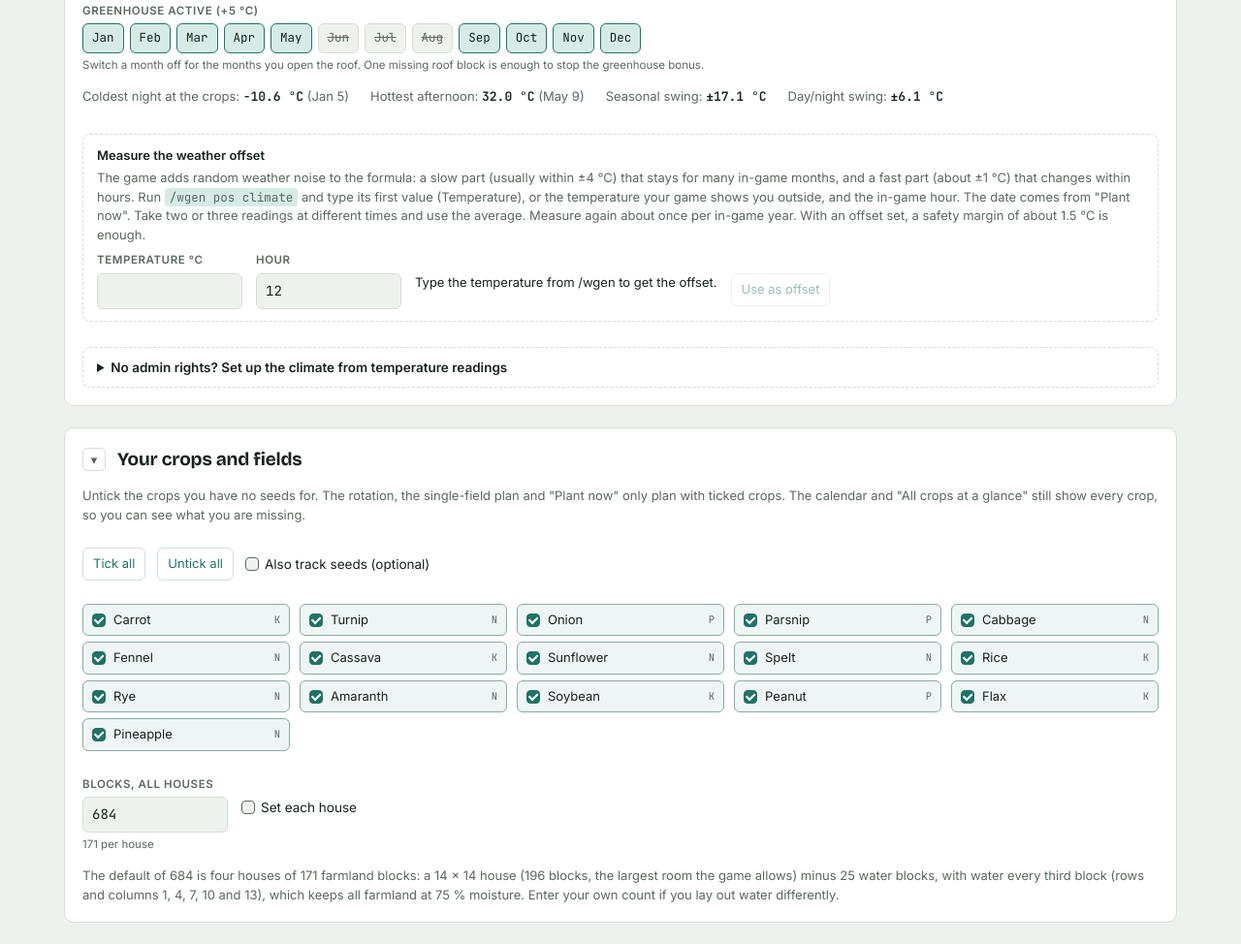
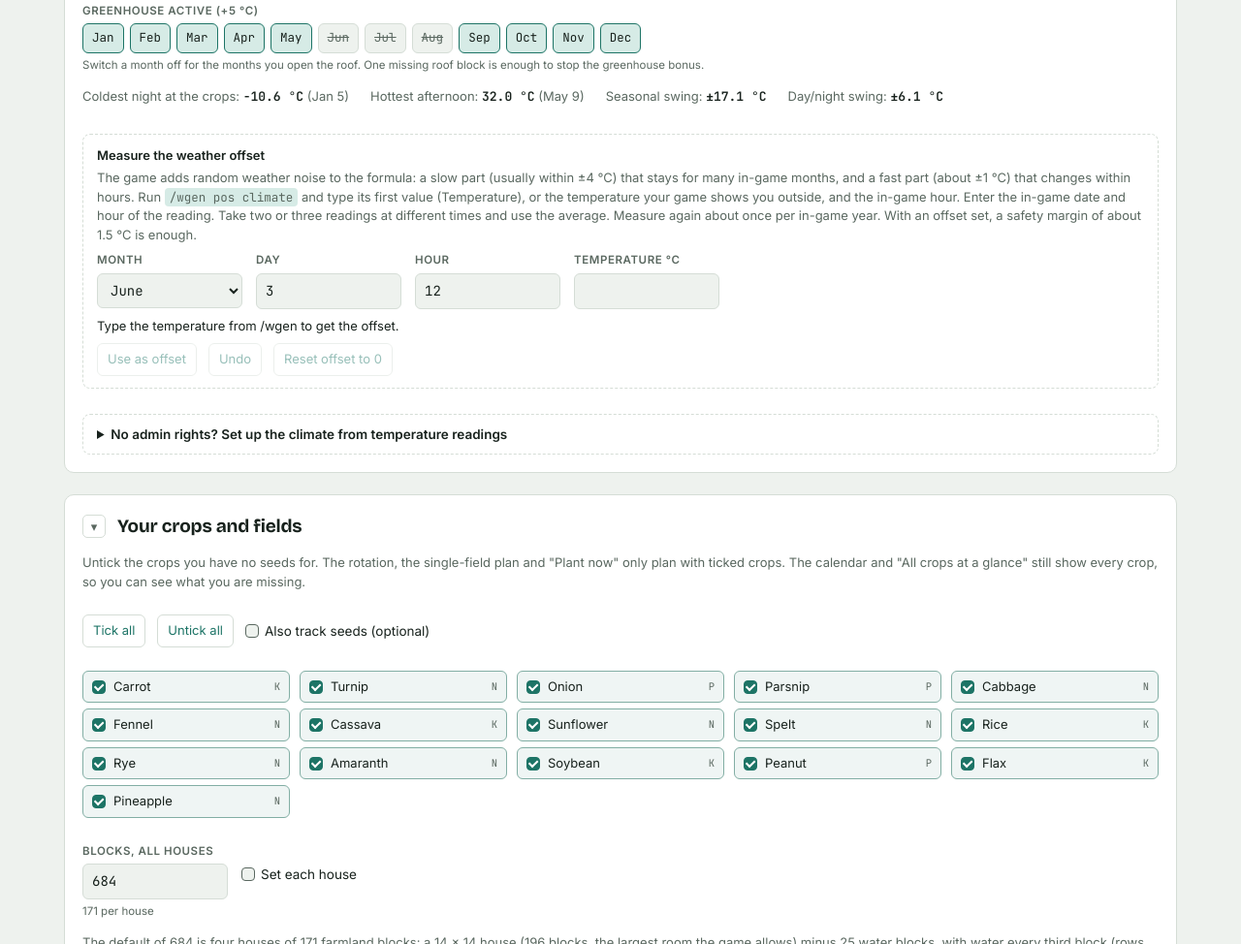
Before and after one commit to TimestaticYT/vs-greenhouse-planner, a plain HTML site: page index.html in a window 1280 px wide. Shown: the part 745-1719 px from the top of the page at 97% size. Drawn offline with nearby package versions, Linux system fonts and the light colour scheme.

Commit message:
Give the offset measurement its own date, add undo and reset
The weather-offset helper has its own month and day fields instead of
using the "Plant now" date. Offset changes and the readings fit can be
undone, the offset reset to 0, and all readings cleared.

Co-Authored-By: Claude Opus 5.5 <noreply@anthropic.com>

```diff
--- a/index.html
+++ b/index.html
@@ -64,7 +64,9 @@ code { font-family: var(--f-mono); font-size: 12.5px; background: var(--accent-s
 .measure h3 { margin: 0 0 4px; font-size: 13px; font-weight: 600; }
 .measure .controls { margin-top: 8px; }
 .measure .controls .field { min-width: 120px; flex: 0 1 150px; }
-.measure .out { font-size: 13px; padding-bottom: 8px; }
+.measure .out { font-size: 13px; }
+.m-actions { display: flex; flex-wrap: wrap; align-items: center; gap: 8px 12px; margin-top: 8px; }
+.m-actions .out { flex-basis: 100%; }
 .measure .out b { font-family: var(--f-mono); }
 .rot-start { margin: 8px 0 0; font-size: 13.5px; }
 .houses-row .field { min-width: 210px; flex: 0 1 230px; }
@@ -315,12 +317,18 @@ button.reset { font: inherit; font-size: 13px; color: var(--accent); background:
     <div class="climate-line" id="climateLine"></div>
     <div class="measure">
       <h3 data-i18n="hMeasure">Measure the weather offset</h3>
-      <p class="hint" data-i18n="measureHint">The game adds random weather noise to the formula: a slow part (usually within ±4 °C) that stays for many in-game months, and a fast part (about ±1 °C) that changes within hours. Run <code>/wgen pos climate</code> and type its first value (Temperature), or the temperature your game shows you outside, and the in-game hour. The date comes from "Plant now". Take two or three readings at different times and use the average. Measure again about once per in-game year. With an offset set, a safety margin of about 1.5 °C is enough.</p>
+      <p class="hint" data-i18n="measureHint">The game adds random weather noise to the formula: a slow part (usually within ±4 °C) that stays for many in-game months, and a fast part (about ±1 °C) that changes within hours. Run <code>/wgen pos climate</code> and type its first value (Temperature), or the temperature your game shows you outside, and the in-game hour. Enter the in-game date and hour of the reading. Take two or three readings at different times and use the average. Measure again about once per in-game year. With an offset set, a safety margin of about 1.5 °C is enough.</p>
       <div class="controls">
+        <div class="field"><label for="mMonth" data-i18n="lMMonth">Month</label><select id="mMonth"></select></div>
+        <div class="field"><label for="mDay" data-i18n="lMDay">Day</label><input id="mDay" type="number" step="1" min="1"></div>
+        <div class="field"><label for="mHour" data-i18n="lMHour">Hour</label><input id="mHour" type="number" step="1" min="0" max="23" value="12"></div>
         <div class="field"><label for="mTemp" data-i18n="lMTemp">Temperature °C</label><input id="mTemp" type="number" step="0.1"></div>
-        <div class="field"><label for="mHour" data-i18n="lMHour">Hour</label><input id="mHour" type="number" step="1" min="0" max="23" value="12"></div>
+      </div>
+      <div class="m-actions">
         <div class="out" id="mOut" aria-live="polite"></div>
         <button type="button" class="reset" id="mApply" data-i18n="bApply" disabled>Use as offset</button>
+        <button type="button" class="reset" id="mUndo" data-i18n="bUndo" disabled>Undo</button>
+        <button type="button" class="reset" id="mReset" data-i18n="bResetOff">Reset offset to 0</button>
       </div>
     </div>
     <details class="readings" id="rdBox">
@@ -331,7 +339,11 @@ button.reset { font: inherit; font-size: 13px; color: var(--accent); background:
         <button type="button" class="reset" id="rdAdd" data-i18n="bRdAdd">Add reading</button>
       </div>
       <p class="rd-out" id="rdOut" aria-live="polite"></p>
-      <button type="button" class="reset" id="rdApply" data-i18n="bRdApply" disabled>Use these values</button>
+      <div class="m-actions">
+        <button type="button" class="reset" id="rdApply" data-i18n="bRdApply" disabled>Use these values</button>
+        <button type="button" class="reset" id="rdUndo" data-i18n="bUndo" disabled>Undo</button>
+        <button type="button" class="reset" id="rdClear" data-i18n="bRdClear">Clear all readings</button>
+      </div>
     </details>
   </section>
 
@@ -631,6 +643,7 @@ button.reset { font: inherit; font-size: 13px; color: var(--accent); background:
       meterOver: (p) => "<b>" + p + " %</b> of what your group needs: enough, with room to spare.",
       meterUnder: (p, b) => "<b>" + p + " %</b> of what your group needs. " + (b ? "About " + b + " more blocks per house would close the gap." : ""),
       meterNoRot: "No harvest yet: the rotation has nothing it can plant. Check your crops on the Planting tab.",
+      rdClearAsk: "Delete all temperature readings of this location?",
       rdDate: "Date", rdMonth: "Month", rdDay: "Day", rdHour: "Hour", rdTemp: "Temp °C", rdRemove: "Remove",
       rdNeed: "Add at least two readings at different hours.",
       rdResult: (avg, lat, rain, fitLat) => "Fit: yearly average <b>" + avg + " °C</b>, rainfall <b>" + rain + " %</b>, latitude <b>" + lat + "°</b>" + (fitLat ? "" : " (kept, readings from one season only)") + ".",
@@ -743,6 +756,7 @@ button.reset { font: inherit; font-size: 13px; color: var(--accent); background:
       meterOver: (p) => "<b>" + p + " %</b> des Bedarfs deiner Gruppe: genug, mit Reserve.",
       meterUnder: (p, b) => "<b>" + p + " %</b> des Bedarfs deiner Gruppe. " + (b ? "Etwa " + b + " Blöcke mehr pro Haus würden die Lücke schließen." : ""),
       meterNoRot: "Noch keine Ernte: Die Rotation kann nichts pflanzen. Prüfe deine Pflanzen im Tab Anbau.",
+      rdClearAsk: "Alle Temperaturmessungen dieses Standorts löschen?",
       rdDate: "Datum", rdMonth: "Monat", rdDay: "Tag", rdHour: "Stunde", rdTemp: "Temp. °C", rdRemove: "Entfernen",
       rdNeed: "Füge mindestens zwei Messungen zu verschiedenen Stunden hinzu.",
       rdResult: (avg, lat, rain, fitLat) => "Ergebnis: Jahresmittel <b>" + avg + " °C</b>, Niederschlag <b>" + rain + " %</b>, Breitengrad <b>" + lat + "°</b>" + (fitLat ? "" : " (beibehalten, Messungen nur aus einer Jahreszeit)") + ".",
@@ -783,8 +797,8 @@ button.reset { font: inherit; font-size: 13px; color: var(--accent); background:
     hOv: "Alle Pflanzen im Überblick",
     ovHint: "Nahrung pro Block und Tag für eine Ernte auf voll erholtem Boden bei warmem Wetter (10 °C oder mehr, kein Schaden), mit deinem Wachstumstempo und deinen Tagen pro Monat. Jedes Stück zählt in seiner besten Form: als Kochtopf-Mahlzeit oder, bei Getreide und Maniok, als perfekt gebackenes Brot (halb gebacken die Hälfte, verkohlt 70 %). Jede Spalte ist eine Bodenfruchtbarkeit; deine ist hervorgehoben und bestimmt die Reihenfolge.",
     lOffset: "Wetter-Abweichung °C", sOffset: "unten messen; 0 = nur Formel",
-    hMeasure: "Wetter-Abweichung messen", lMTemp: "Temperatur °C", lMHour: "Stunde", bApply: "Als Abweichung übernehmen",
-    measureHint: "Das Spiel legt zufälliges Wetterrauschen über die Formel: einen langsamen Teil (meist innerhalb ±4 °C), der viele Spielmonate bleibt, und einen schnellen Teil (etwa ±1 °C), der sich innerhalb von Stunden ändert. Gib <code>/wgen pos climate</code> ein und trag den ersten Wert (Temperature) ein, oder die Temperatur, die dir das Spiel draußen zeigt, und die Spielstunde. Das Datum kommt aus „Jetzt pflanzen“. Nimm zwei, drei Messungen zu verschiedenen Zeiten und den Mittelwert. Etwa einmal pro Spieljahr neu messen. Mit gesetzter Abweichung reicht ein Sicherheitspuffer von etwa 1,5 °C.",
+    hMeasure: "Wetter-Abweichung messen", lMMonth: "Monat", lMDay: "Tag", bUndo: "Rückgängig", bResetOff: "Abweichung auf 0 setzen", bRdClear: "Alle Messungen löschen", lMTemp: "Temperatur °C", lMHour: "Stunde", bApply: "Als Abweichung übernehmen",
+    measureHint: "Das Spiel legt zufälliges Wetterrauschen über die Formel: einen langsamen Teil (meist innerhalb ±4 °C), der viele Spielmonate bleibt, und einen schnellen Teil (etwa ±1 °C), der sich innerhalb von Stunden ändert. Gib <code>/wgen pos climate</code> ein und trag den ersten Wert (Temperature) ein, oder die Temperatur, die dir das Spiel draußen zeigt, und die Spielstunde. Trag Spieldatum und Stunde der Messung ein. Nimm zwei, drei Messungen zu verschiedenen Zeiten und den Mittelwert. Etwa einmal pro Spieljahr neu messen. Mit gesetzter Abweichung reicht ein Sicherheitspuffer von etwa 1,5 °C.",
     lGoal: "Ziel", oGoalFood: "Meiste Nahrung", oGoalBal: "Erst jede Nahrungsgruppe füllen", lFlaxShare: "Flachs im K-Haus",
     hGroups: "Nahrungsgruppen und Gesundheit",
     hExt: "Nahrung von außerhalb der Felder",
@@ -1041,17 +1055,31 @@ button.reset { font: inherit; font-size: 13px; color: var(--accent); background:
   }
 
   // ---- measuring the weather offset: /wgen temperature minus the plain formula (outside, no greenhouse) ----
+  // The reading has its own date (starts at the "Plant now" date). Undo puts back the offset from before the last change.
+  let OFF_UNDO = null, RD_UNDO = null;
   function renderMeasure() {
+    if (!$("mMonth").options.length) fillMonths();
+    if ($("mDay").value === "") { $("mMonth").value = String(Math.floor(todayIdx / S.dpm)); $("mDay").value = String(todayIdx % S.dpm + 1); }
+    $("mDay").max = S.dpm;
+    const mo = parseInt($("mMonth").value, 10) || 0;
+    let dd = parseInt($("mDay").value, 10); if (!Number.isFinite(dd)) dd = 1; dd = Math.min(S.dpm, Math.max(1, dd));
+    const di = mo * S.dpm + dd - 1;
     const v = parseFloat($("mTemp").value);
     let h = parseInt($("mHour").value, 10); if (!Number.isFinite(h)) h = 12; h = Math.min(23, Math.max(0, h));
-    const f = makeClimate(Object.assign({}, S, { ghMonths: new Array(12).fill(false), ghDays: null, offset: 0 }))(todayIdx * 24 + h);
+    const f = makeClimate(Object.assign({}, S, { ghMonths: new Array(12).fill(false), ghDays: null, offset: 0 }))(di * 24 + h);
+    $("mUndo").disabled = OFF_UNDO === null;
+    $("mReset").disabled = !(parseFloat($("offset").value) || 0);
+    $("rdUndo").disabled = RD_UNDO === null;
     if (!Number.isFinite(v)) { $("mOut").innerHTML = t().mNeed; $("mApply").disabled = true; return; }
     const off = Math.round((v - f) * 10) / 10;
-    $("mOut").innerHTML = t().mOut(dateLabel(todayIdx, S.dpm), h, fmt(f, 1), (off > 0 ? "+" : "") + fmt(off, 1));
+    $("mOut").innerHTML = t().mOut(dateLabel(di, S.dpm), h, fmt(f, 1), (off > 0 ? "+" : "") + fmt(off, 1));
     $("mApply").disabled = false; $("mApply").dataset.off = off;
   }
-  ["mTemp", "mHour"].forEach((k) => $(k).addEventListener("input", renderMeasure));
-  $("mApply").addEventListener("click", () => { $("offset").value = $("mApply").dataset.off; full(); });
+  ["mTemp", "mHour", "mDay"].forEach((k) => $(k).addEventListener("input", renderMeasure));
+  $("mMonth").addEventListener("change", renderMeasure);
+  $("mApply").addEventListener("click", () => { OFF_UNDO = $("offset").value; $("offset").value = $("mApply").dataset.off; full(); });
+  $("mUndo").addEventListener("click", () => { if (OFF_UNDO === null) return; $("offset").value = OFF_UNDO; OFF_UNDO = null; full(); });
+  $("mReset").addEventListener("click", () => { OFF_UNDO = $("offset").value; $("offset").value = 0; full(); });
 
   // ---- overview: every crop at every fertility, warm weather ----
   const FERTS = [5, 25, 50, 65, 80];
@@ -1362,8 +1390,17 @@ button.reset { font: inherit; font-size: 13px; color: var(--accent); background:
   $("rdTable").addEventListener("change", (e) => { if (e.target.tagName === "SELECT") { READINGS[+e.target.dataset.rd].m = +e.target.value; updateReadingsOut(); save(); } });
   $("rdTable").addEventListener("click", (e) => { const i = e.target.dataset.rdel; if (i == null) return; READINGS.splice(+i, 1); renderReadings(); save(); });
   $("rdAdd").addEventListener("click", () => { READINGS.push({ m: Math.floor(todayIdx / S.dpm), d: todayIdx % S.dpm + 1, h: READINGS.length % 2 ? 16 : 4, t: NaN }); renderReadings(); save(); });
+  $("rdUndo").addEventListener("click", () => {
+    if (!RD_UNDO) return;
+    ["avg", "lat", "rain", "offset"].forEach((k) => ($(k).value = RD_UNDO[k])); RD_UNDO = null; full();
+  });
+  $("rdClear").addEventListener("click", () => {
+    if (!READINGS.length || !confirm(t().rdClearAsk)) return;
+    READINGS = []; renderReadings(); save();
+  });
   $("rdApply").addEventListener("click", () => {
     if (!RDFIT) return;
+    RD_UNDO = { avg: $("avg").value, lat: $("lat").value, rain: $("rain").value, offset: $("offset").value };
     $("avg").value = RDFIT.avg.toFixed(1); $("lat").value = RDFIT.lat.toFixed(2); $("rain").value = Math.round(RDFIT.rain); $("offset").value = 0;
     full();
   });
@@ -1878,6 +1915,8 @@ button.reset { font: inherit; font-size: 13px; color: var(--accent); background:
     const sel = $("tmonth"), keep = sel.value || "5";
     sel.innerHTML = t().monthsLong.map((m, i) => '<option value="' + i + '">' + m + "</option>").join("");
     sel.value = keep;
+    const ms = $("mMonth"), mk = ms.value || keep;
+    ms.innerHTML = sel.innerHTML; ms.value = mk;
   }
 
   function readToday() {
@@ -1927,6 +1966,7 @@ button.reset { font: inherit; font-size: 13px; color: var(--accent); background:
     OWN = typeof o.own === "string" ? new Set(o.own.split(",").filter((id) => CROPS.some((c) => c.id === id))) : new Set(CROPS.map((c) => c.id));
     SEEDS = o.seeds && typeof o.seeds === "object" ? Object.assign({}, o.seeds) : {};
     $("track").checked = !!o.track; $("housesManual").checked = !!o.housesManual;
+    OFF_UNDO = null; RD_UNDO = null;
     READINGS = Array.isArray(o.readings) ? o.readings.map((r) => ({ m: +r.m || 0, d: +r.d || 1, h: +r.h || 0, t: r.t == null ? NaN : +r.t })) : [];
     renderGhMonths(); renderCrops();
   }
```
